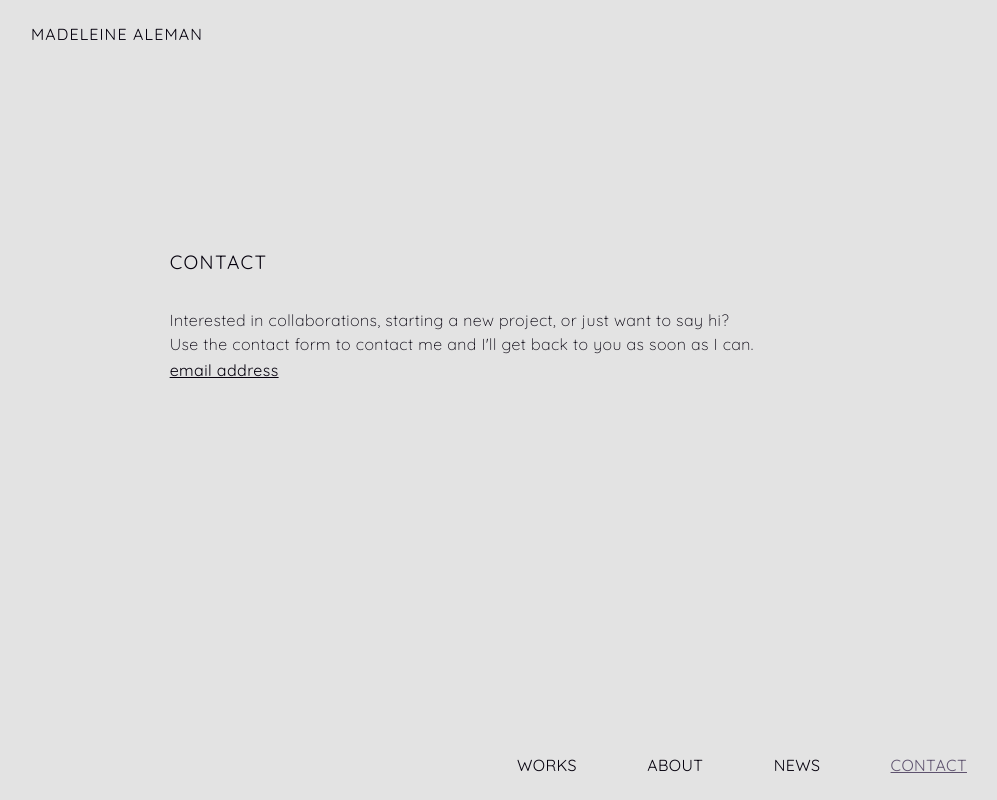
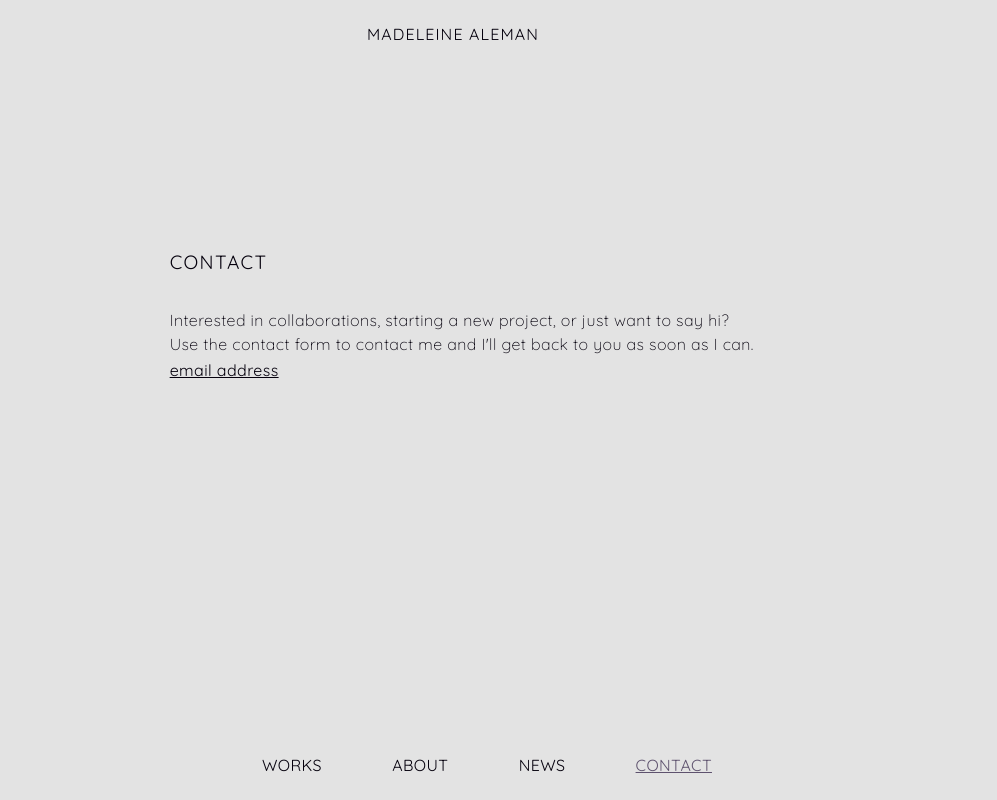
Before and after one commit to islandskan/WIP-aleman-portfolio, a Next.js app: page /contact in a window 1280 px wide. Shown: the whole page, without its empty margins (153-1150 px from the left). Built offline with nearby package versions, Linux system fonts and the light colour scheme.

Commit message:
fix navbar

```diff
--- a/src/styles/globals.css
+++ b/src/styles/globals.css
@@ -160,6 +160,8 @@ nav {
     left: 0;
     right: 0;
     z-index: 8;
+    display: flex;
+    justify-content: center;
 }
 
 header {
@@ -174,10 +176,11 @@ nav {
 
 .nav_container {
     max-width: 960px;
+    width: 100%;
     margin: auto;
     display: flex;
     align-items: center;
-    justify-content: flex-end;
+    /* justify-content: flex-end; */
 }
 
 .logo {
@@ -421,7 +424,8 @@ p.linkBody {
         translate: 0;
         max-width: 420px;
         width: 100%;
-        display: inline-block;
+        margin: auto;
+        /* display: inline-block; */
         padding: 0;
     }
 
@@ -429,6 +433,7 @@ p.linkBody {
         flex-direction: row;
         justify-content: space-between;
         height: fit-content;
+        width: 100%;
     }
 
     .menu ul li {
```
